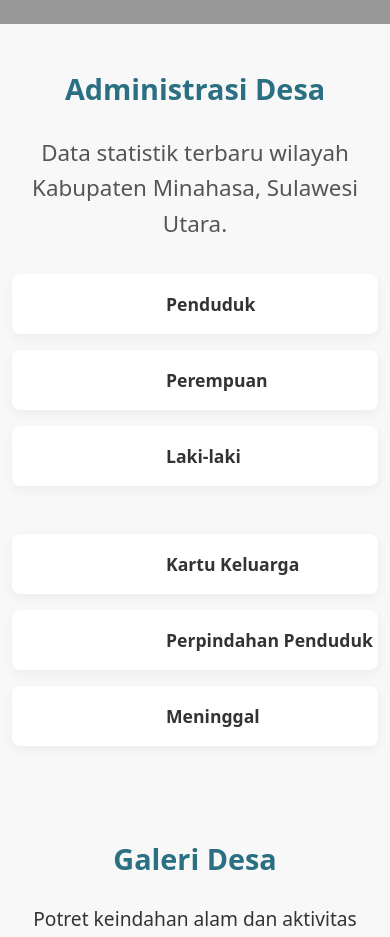
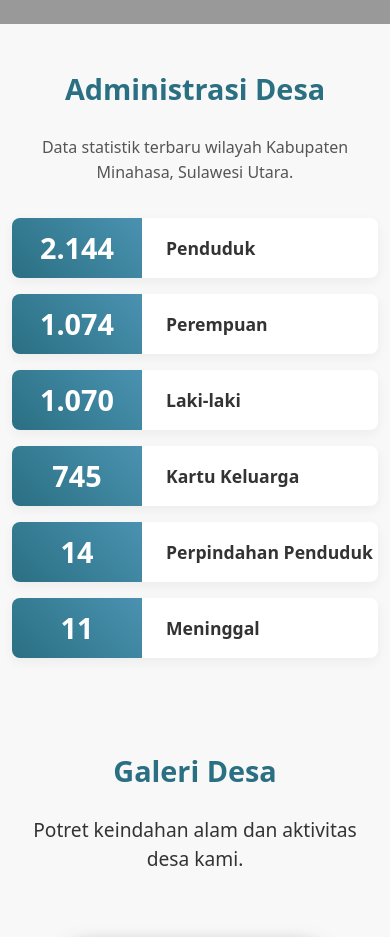
Before and after one commit to wlp26/desa-profile, a React (Vite) app: page / in a window 390 px wide. Shown: the part 820-1757 px from the top of the page. Built offline with nearby package versions, Linux system fonts and the light colour scheme; grey boxes are pictures that could not be loaded.

Commit message:
new changes commit

```diff
--- a/src/css/InfografisPertama.css
+++ b/src/css/InfografisPertama.css
@@ -28,7 +28,7 @@
 }
 
 .stat-number {
-  background: linear-gradient(to right, #2a6f82);
+  background: linear-gradient(45deg, #2a6f82, #4a92b1);
   color: white;
   font-weight: 800;
   font-size: 1.8rem;
@@ -36,9 +36,7 @@
   display: flex;
   align-items: center;
   justify-content: center;
-
   width: 130px;
-  flex-shrink: 0;
 }
 
 .stat-label {
@@ -54,8 +52,8 @@
 }
 
 .section-subtitle {
-  font-size: 1.4rem; /* ✅ Ukuran lebih kecil dari title */
-  color: #555; /* ✅ Abu gelap agar soft */
+  font-size: 1.4rem;
+  color: #555;
   max-width: 700px;
   margin: 0 auto 2rem;
   line-height: 1.6;
@@ -63,11 +61,15 @@
 
 @media (max-width: 768px) {
   .infografis-flex-wrapper {
-    flex-direction: column;
-    align-items: center;
+    display: grid;
+    grid-template-columns: repeat(auto-fill, minmax(300px, 1fr));
+    gap: 1rem;
   }
 
   .stat-bar-column {
     max-width: 100%;
   }
+  .section-subtitle {
+    font-size: 1rem;
+  }
 }
```
